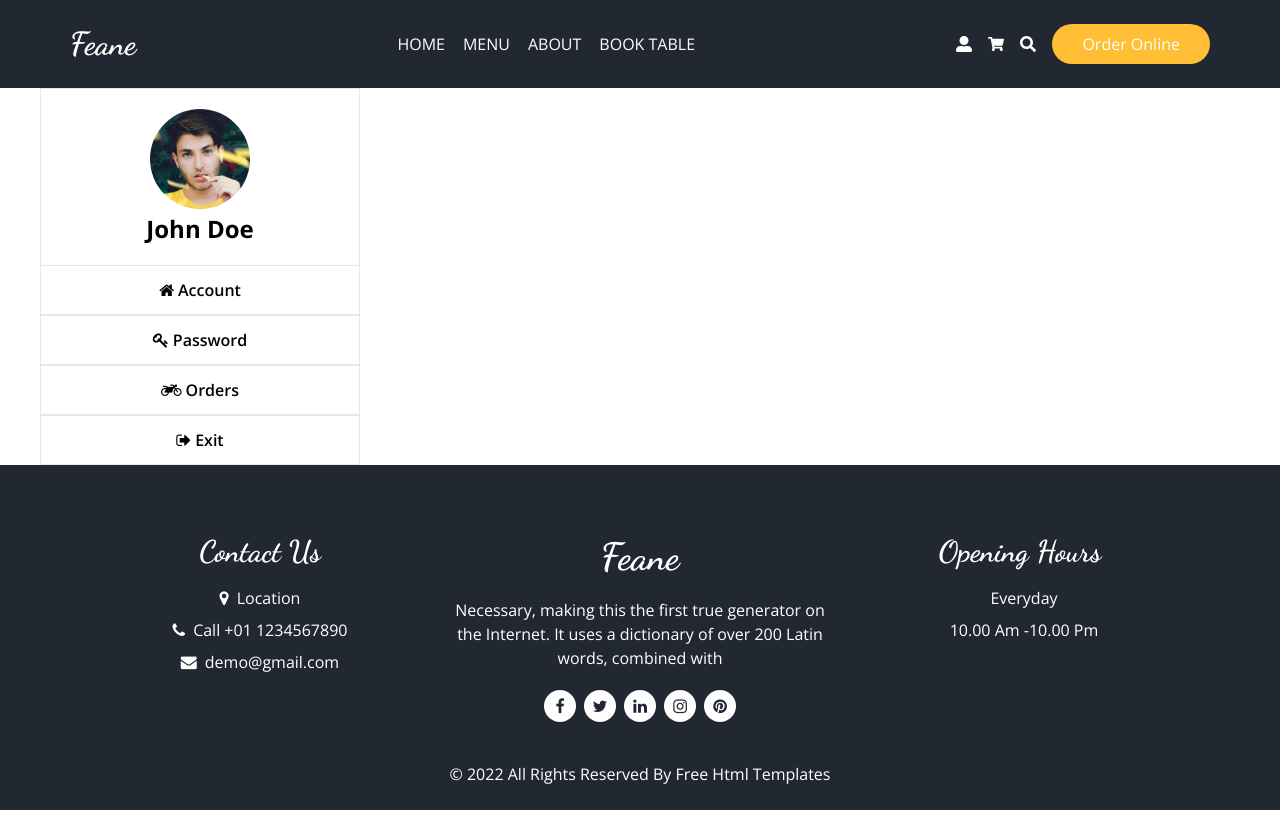
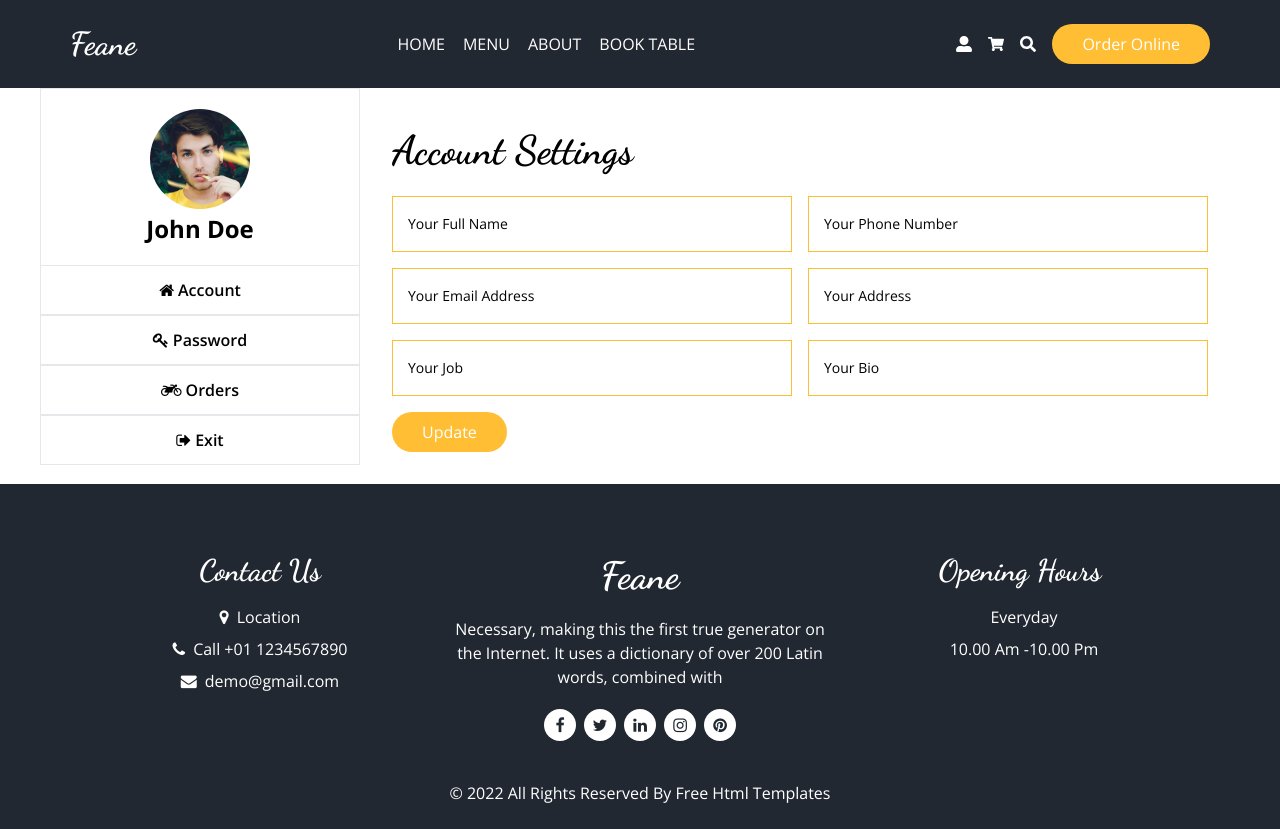
Before and after one commit to eminbasbayan/food-ordering-udemy, a Next.js app: page /profile in a window 1280 px wide. Built offline with nearby package versions, Linux system fonts and the light colour scheme.

Commit message:
profile account settings

```diff
--- a/components/Reservation.jsx
+++ b/components/Reservation.jsx
@@ -3,6 +3,8 @@ import Input from "./form/Input";
 import Title from "./ui/Title";
 import { useFormik } from "formik";
 import { reservationSchema } from "../schema/reservation";
+{
+}
 
 const Reservation = () => {
   const onSubmit = async (values, actions) => {
--- a/pages/profile/index.jsx
+++ b/pages/profile/index.jsx
@@ -1,9 +1,87 @@
 import Image from "next/image";
+import Input from "../../components/form/Input";
+import Title from "../../components/ui/Title";
+import { useFormik } from "formik";
+import { profileSchema } from "../../schema/profile";
 
 const Profile = () => {
+  const onSubmit = async (values, actions) => {
+    await new Promise((resolve) => setTimeout(resolve, 4000));
+    actions.resetForm();
+  };
+
+  const { values, errors, touched, handleSubmit, handleChange, handleBlur } =
+    useFormik({
+      initialValues: {
+        fullName: "",
+        phoneNumber: "",
+        email: "",
+        address: "",
+        job: "",
+        bio: "",
+      },
+      onSubmit,
+      validationSchema: profileSchema,
+    });
+  const inputs = [
+    {
+      id: 1,
+      name: "fullName",
+      type: "text",
+      placeholder: "Your Full Name",
+      value: values.fullName,
+      errorMessage: errors.fullName,
+      touched: touched.fullName,
+    },
+    {
+      id: 2,
+      name: "phoneNumber",
+      type: "number",
+      placeholder: "Your Phone Number",
+      value: values.phoneNumber,
+      errorMessage: errors.phoneNumber,
+      touched: touched.phoneNumber,
+    },
+    {
+      id: 3,
+      name: "email",
+      type: "email",
+      placeholder: "Your Email Address",
+      value: values.email,
+      errorMessage: errors.email,
+      touched: touched.email,
+    },
+    {
+      id: 4,
+      name: "address",
+      type: "text",
+      placeholder: "Your Address",
+      value: values.address,
+      errorMessage: errors.address,
+      touched: touched.address,
+    },
+    {
+      id: 5,
+      name: "job",
+      type: "text",
+      placeholder: "Your Job",
+      value: values.job,
+      errorMessage: errors.job,
+      touched: touched.job,
+    },
+    {
+      id: 6,
+      name: "bio",
+      type: "text",
+      placeholder: "Your Bio",
+      value: values.bio,
+      errorMessage: errors.bio,
+      touched: touched.bio,
+    },
+  ];
   return (
     <div className="flex px-10 min-h-[calc(100vh_-_433px)]">
-      <div className="w-80">
+      <div className="w-80 flex-shrink-0">
         <div className="relative flex flex-col items-center px-10 py-5 border border-b-0">
           <Image
             src="/images/client2.jpg"
@@ -33,7 +111,20 @@ const Profile = () => {
           </li>
         </ul>
       </div>
-      <div></div>
+      <form className="p-8 flex-1">
+        <Title addClass="text-[40px]">Account Settings</Title>
+        <div className="grid grid-cols-2 gap-4 mt-4">
+          {inputs.map((input) => (
+            <Input
+              key="input.id"
+              {...input}
+              onBlur={handleBlur}
+              onChange={handleChange}
+            />
+          ))}
+        </div>
+        <button className="btn-primary mt-4">Update</button>
+      </form>
     </div>
   );
 };
--- /dev/null
+++ b/schema/profile.js
@@ -0,0 +1,14 @@
+import * as Yup from "yup";
+
+export const profileSchema = Yup.object({
+  fullName: Yup.string()
+    .required("Full name is required.")
+    .min(3, "Full name must be at least 3 characters."),
+  phoneNumber: Yup.string()
+    .required("Phone Number is required.")
+    .min(10, "Phone number must be at least 10 characters."),
+  email: Yup.string().required("Email is required.").email("Email is invalid."),
+  address: Yup.string().required("Address is required."),
+  job: Yup.string().required("Job is required."),
+  bio: Yup.string().required("Bio is required."),
+});
```
